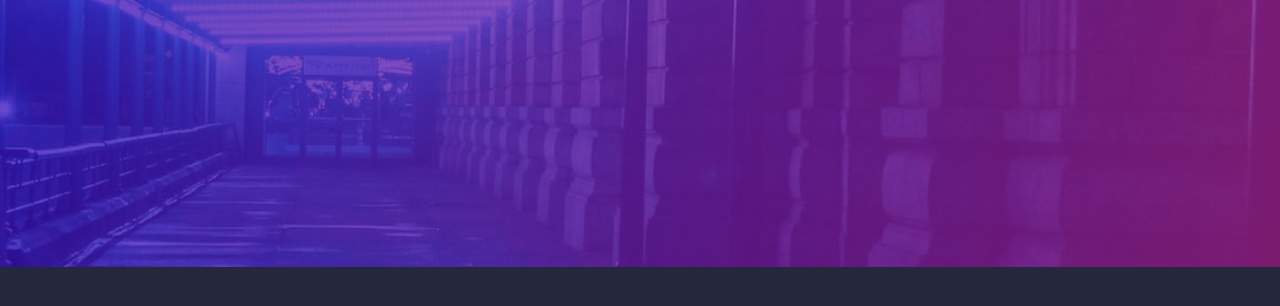
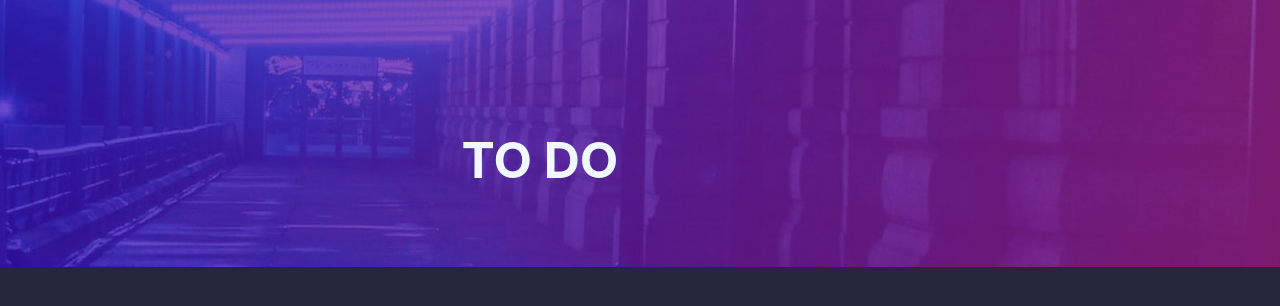
Before and after one commit to MaxSteelAT/todo-app-REACT, a React (Create React App) app: page / in a window 1280 px wide. Shown: the top 306 px of the page. Built offline with nearby package versions, Linux system fonts and the light colour scheme.

Commit message:
The header was modified

```diff
--- a/src/components/header/header.js
+++ b/src/components/header/header.js
@@ -6,6 +6,7 @@ function App() {
 
   return (
     <div className="header">
+      <h3 className='header-text'>TO DO</h3>
     </div>
   );
 }
--- a/src/components/header/header.scss
+++ b/src/components/header/header.scss
@@ -0,0 +1,12 @@
+.header {
+  display: flex;
+  justify-content: center;
+  margin-top: 80px;
+  margin-right: 100px;
+}
+
+.header-text {
+
+  color: aliceblue;
+  font-size: 50px;
+}
```
